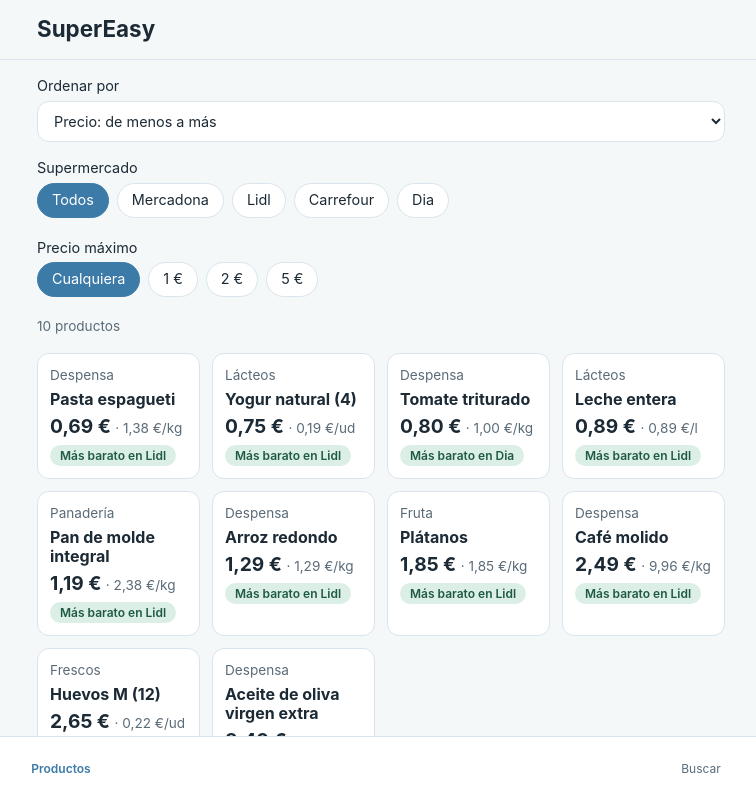
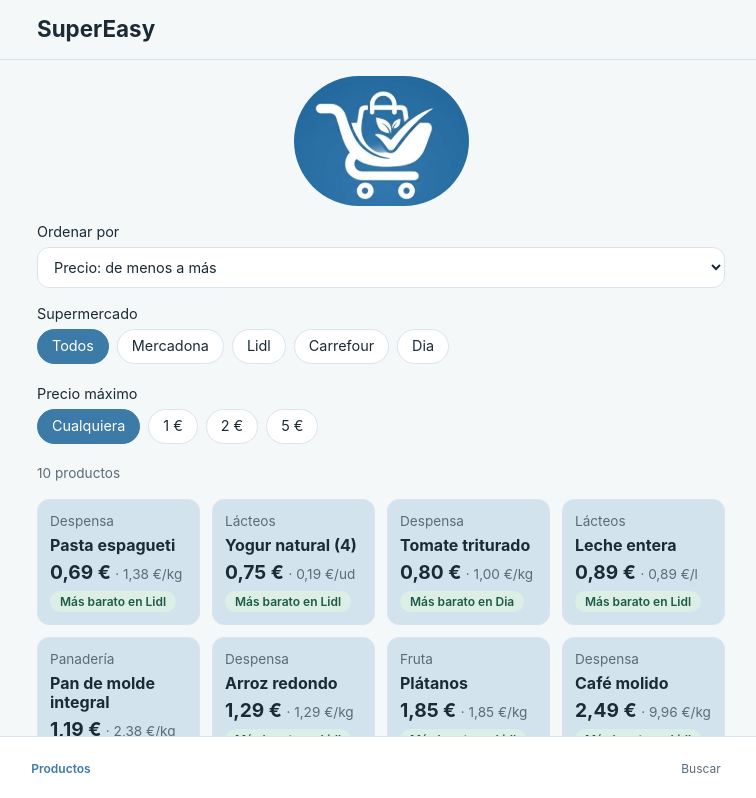
Before and after one commit to DAM-CITM-26/supereasy, a React (Vite) app: page /productos in a window 1280 px wide. Shown: the top 798 px of the page, without its empty margins (259-1015 px from the left). Built offline with nearby package versions, Linux system fonts and the light colour scheme.

Commit message:
Imagen de la app
Pequeño cambio del css y agregamos la imagen de la aplicación en la pantalla de inicio

```diff
--- a/src/index.css
+++ b/src/index.css
@@ -65,6 +65,16 @@ img { max-width: 100%; display: block; }
 }
 .cabecera h1 { font-size: 1.4rem; }
 
+/*IMG de banner de inicio*/
+.banner {
+  display: block;
+  width: clamp(90px, 25vw, 175px); /* Mínimo 180px, fluido en medio, máximo 350px */
+  max-width: 100%;
+  height: auto;
+  margin: 0 auto;
+  border-radius: 8px;
+}
+
 /* El contenido: el scroll vertical lo hace el navegador solo.
    El padding de abajo evita que la barra fija tape lo último. */
 main {
@@ -115,7 +125,7 @@ main {
 
 /* Tarjeta */
 .card {
-  background: var(--color-superficie);
+  background: /*var(--color-superficie)*/ rgba(68, 136, 185, 0.185);
   border: 1px solid var(--color-borde);
   border-radius: var(--radio);
   overflow: hidden;
@@ -124,7 +134,7 @@ main {
   display: block;
 }
 .card-cuerpo { padding: var(--espacio-3); display: flex; flex-direction: column; gap: var(--espacio-1); }
-.card-meta { font-size: 0.85rem; color: var(--color-texto-suave); }
+.card-meta { font-size: 0.85rem; color: var(--color-texto-suave);}
 .card-cuerpo .tag { align-self: flex-start; }
 
 /* Portada de color (cuando no hay imagen) */
--- a/src/pages/Inicio.jsx
+++ b/src/pages/Inicio.jsx
@@ -5,6 +5,8 @@ import SelectorOrden from '../components/SelectorOrden.jsx'
 import { PRODUCTOS } from '../data/productos.js'
 import { SUPERMERCADOS } from '../data/supermercados.js'
 import { filtrarProductos, ordenarProductos } from '../utils/logica.js'
+
+import bannerInicio from '../assets/img.svg';
 
 const PRECIOS_MAXIMOS = ['Cualquiera', '1 €','2 €', '5 €']
 
@@ -25,6 +27,11 @@ export default function Inicio() {
 
   return (
     <section className="seccion stack">
+      <img
+        className="banner"
+        src={bannerInicio}
+        alt="Banner de inicio"
+      />
       <SelectorOrden valor={orden} onCambio={setOrden} />
 
       <div className="field">
```
Also changed, not shown: src/assets/img.svg (added).
